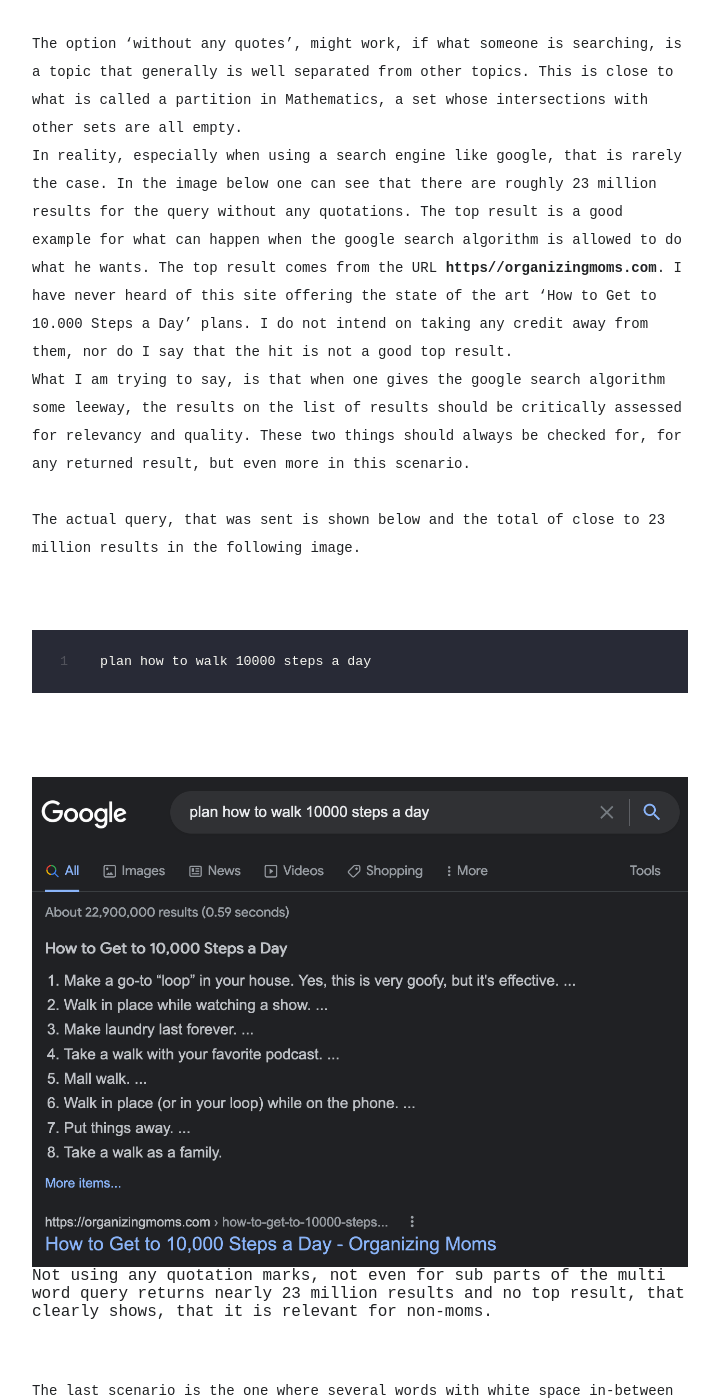
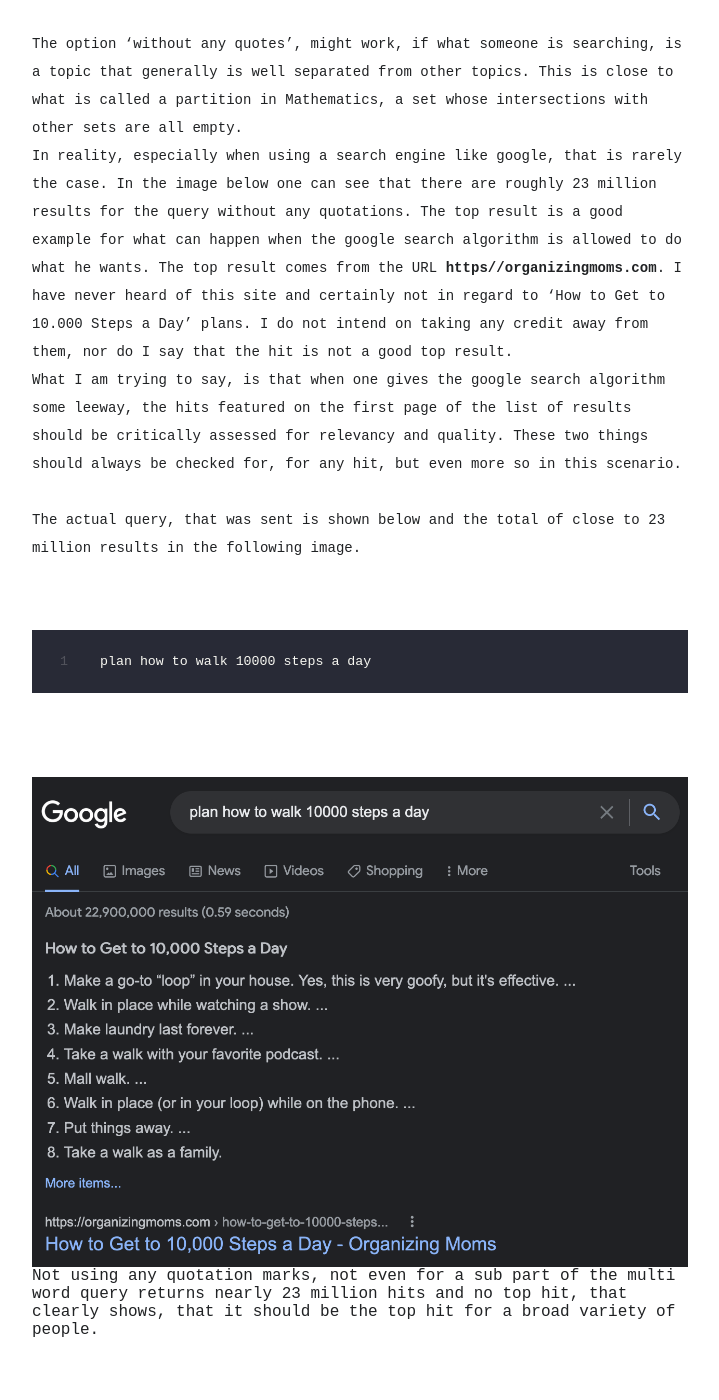
Before and after one commit to kletobias/kletobias.github.io, a Jekyll site: the page built from _posts/2022-01-11-google-search-operators.md, in a window 1280 px wide and 1400 px high, scrolled down 4158 px. Shown: the whole window, without its empty margins (38-757 px from the left). Built offline with Jekyll 4.4.1, drawn with Linux system fonts in a browser that asks for light colours; nearby versions of some CDN libraries; some web fonts are replaced.

Commit message:
corrected some poor wording.

````diff
--- a/_posts/2022-01-11-google-search-operators.md
+++ b/_posts/2022-01-11-google-search-operators.md
@@ -105,16 +105,13 @@
 results for the query without any quotations. The top result is a good example
 for what can happen when the google search algorithm is allowed to do what he
 wants. The top result comes from the URL **https//organizingmoms.com**. I have
-never heard of this site offering the state of the art 'How to Get to 10.000
+never heard of this site and certainly not in regard to 'How to Get to 10.000
 Steps a Day' plans. I do not intend on taking any credit away from them, nor do
 I say that the hit is not a good top result.<br>
 What I am trying to say, is that when one gives the google search algorithm some
-leeway, the results on the list of results should be critically assessed for
-relevancy and quality. These two things should always be checked for, for any
-returned result, but even more in this scenario.<br>
+leeway, the hits featured on the first page of the list of results should be critically assessed for relevancy and quality. These two things should always be checked for, for any hit, but even more so in this scenario.<br>
 <br>
-The actual query, that was sent is shown below and the total of close to 23 million
-results in the following image.<br>
+The actual query, that was sent is shown below and the total of close to 23 million results in the following image.<br>
 <br>
 ```text
 plan how to walk 10000 steps a day
@@ -124,9 +121,7 @@
 
 <figure>
   <img src='/blog/images/no_quotations.png' alt='all_quoted'>
-  <figcaption>Not using any quotation marks, not even for sub parts of the multi
-  word query returns nearly 23 million results and no top result, that clearly
-  shows, that it is relevant for non-moms. </figcaption>
+  <figcaption>Not using any quotation marks, not even for a sub part of the multi word query returns nearly 23 million hits and no top hit, that clearly shows, that it should be the top hit for a broad variety of people.</figcaption>
 </figure>
 
 <br>
````
